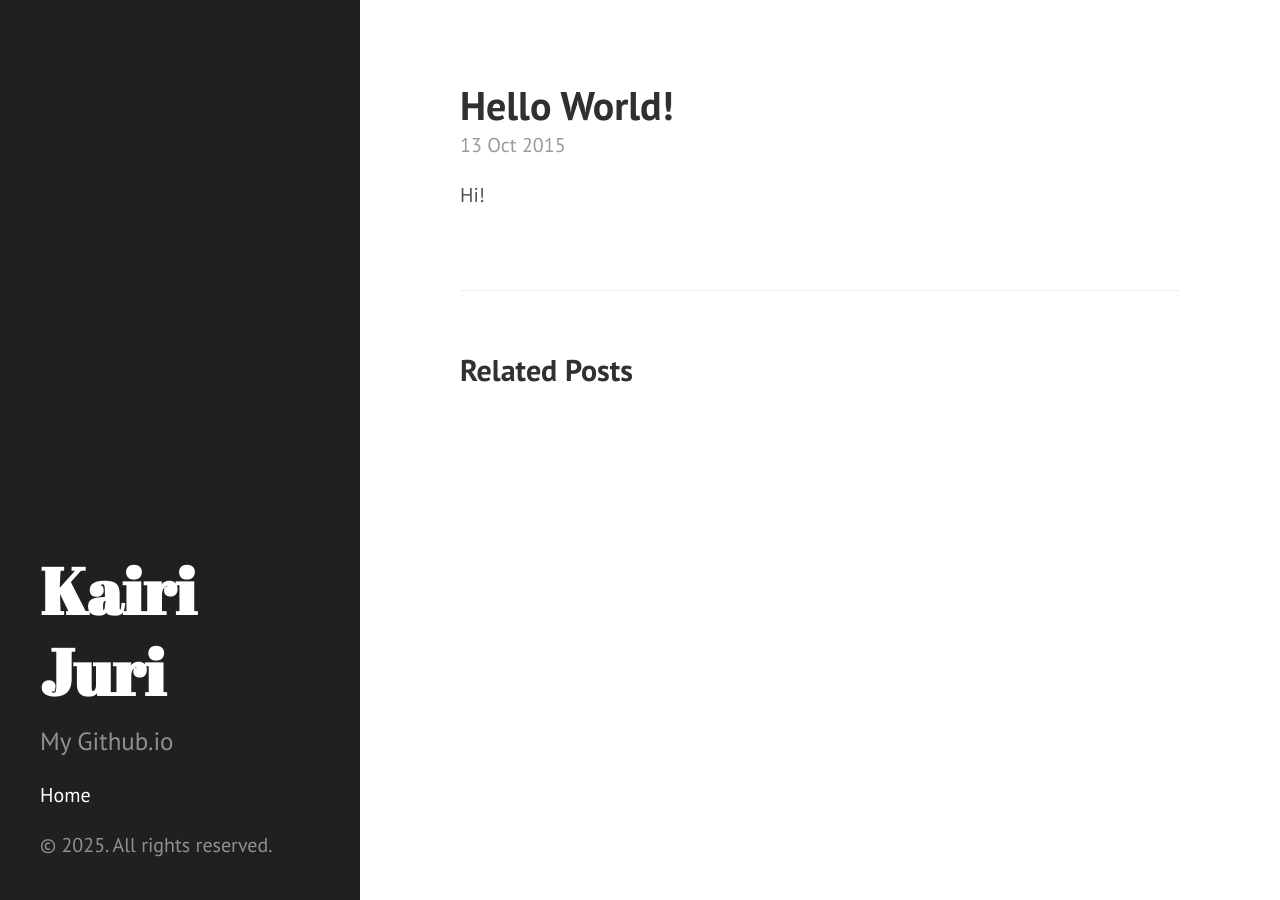
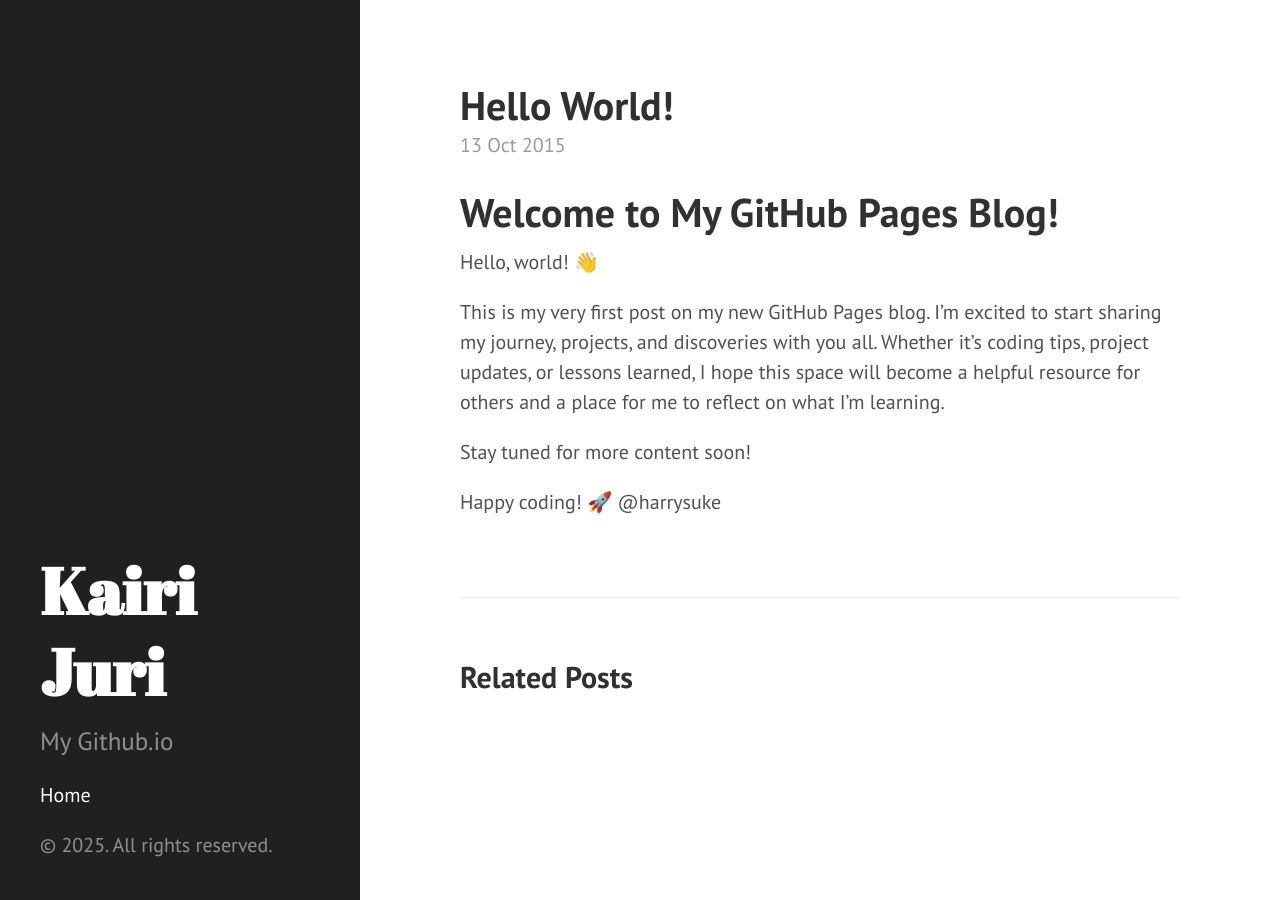
Before and after one commit to harrysuke/harrysuke.github.io, a Jekyll site: the page built from _posts/2015-10-13-hello-world.markdown, in a window 1280 px wide. Built offline with Jekyll 4.4.1, drawn with Linux system fonts in a browser that asks for light colours.

Commit message:
Enhance hello world post with introductory text
Added introductory content to the blog post.

```diff
--- a/_posts/2015-10-13-hello-world.markdown
+++ b/_posts/2015-10-13-hello-world.markdown
@@ -3,4 +3,14 @@ published: true
 title: Hello World!
 layout: post
 ---
-Hi!
+
+# Welcome to My GitHub Pages Blog!
+
+Hello, world! 👋
+
+This is my very first post on my new GitHub Pages blog. I’m excited to start sharing my journey, projects, and discoveries with you all. Whether it’s coding tips, project updates, or lessons learned, I hope this space will become a helpful resource for others and a place for me to reflect on what I’m learning.
+
+Stay tuned for more content soon!
+
+Happy coding! 🚀
+@harrysuke
```
